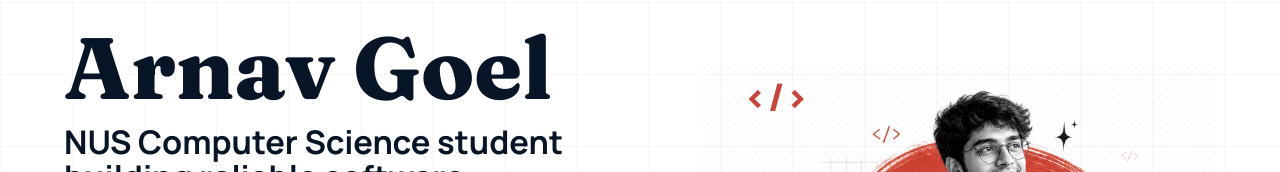
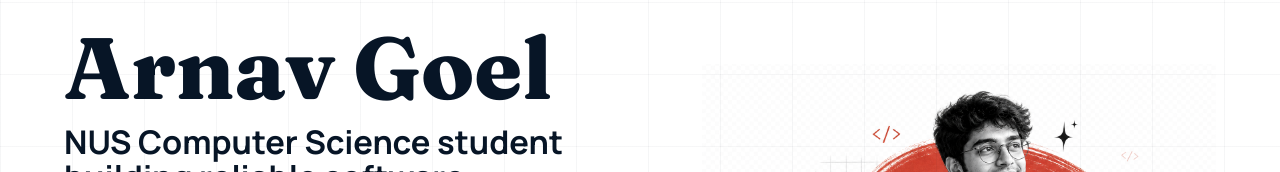
Before and after one commit to arnav-goel05/portfolio-website, a React (Vite) app: page / in a window 1280 px wide. Shown: the part 214-386 px from the top of the page. Built offline with nearby package versions, Linux system fonts and the light colour scheme.

Commit message:
Remove hero code mark

```diff
--- a/src/App.css
+++ b/src/App.css
@@ -189,16 +189,6 @@ main {
   object-fit: contain;
   filter: contrast(1.02);
   mix-blend-mode: multiply;
-}
-
-.code-mark {
-  position: absolute;
-  top: 17%;
-  left: 8%;
-  z-index: 2;
-  color: var(--clay);
-  font-size: 38px;
-  font-weight: 800;
 }
 
 .section-block {
--- a/src/pages/PortfolioPage.tsx
+++ b/src/pages/PortfolioPage.tsx
@@ -42,7 +42,6 @@ export function PortfolioPage() {
           </div>
         </div>
         <div className="hero-visual" aria-label="Editorial portfolio motif">
-          <div className="code-mark">&lt;/&gt;</div>
           <img src={heroArnav} alt="Stylized portrait of Arnav working on a laptop" />
         </div>
       </section>
```
